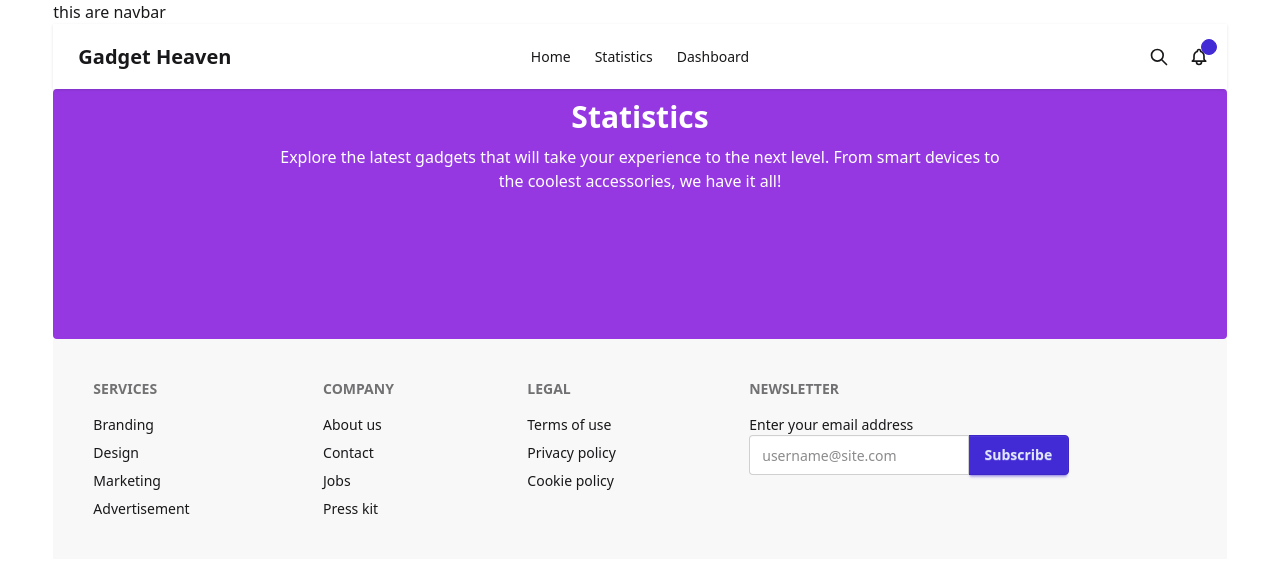
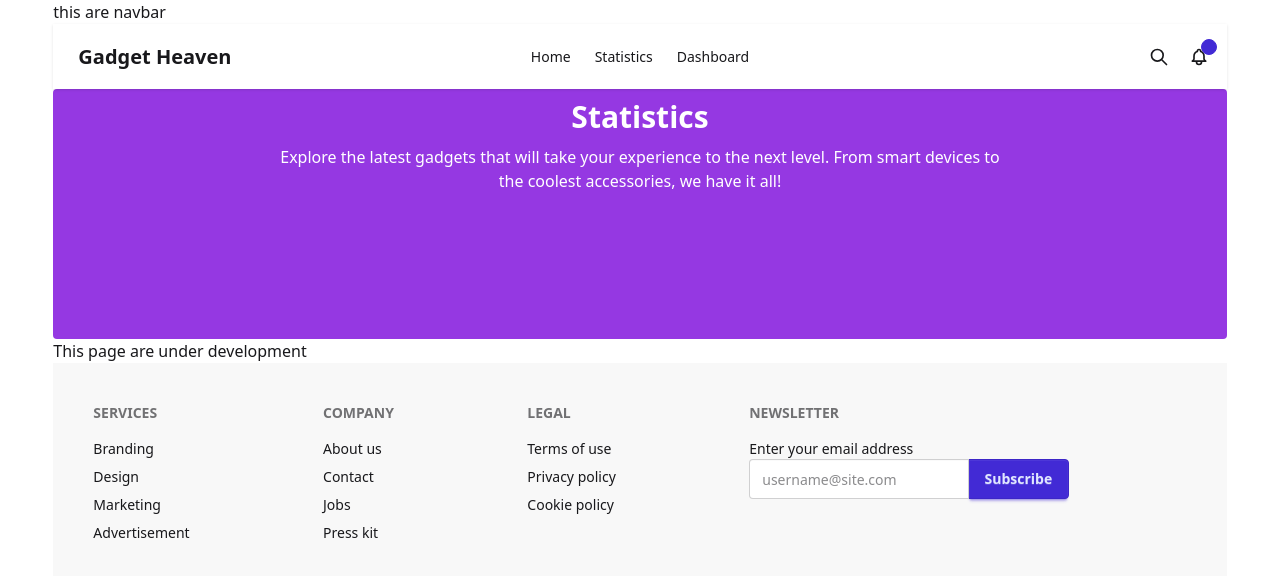
Before and after one commit to abuyusufrony/my-gadet, a React (Vite) app: page /Statistics in a window 1280 px wide. Shown: the top 576 px of the page. Built offline with nearby package versions, Linux system fonts and the light colour scheme.

Commit message:
live-link-added

```diff
--- a/src/Components/Statistics/Statistics.jsx
+++ b/src/Components/Statistics/Statistics.jsx
@@ -13,7 +13,10 @@ const Statistics = () => {
 
 
             </div>
+
+            <h2>This page are under development</h2>
         </div>
+
     );
 };
 
```
Also changed, not shown: 1 other file (tests, documents, lock files or other folders).
